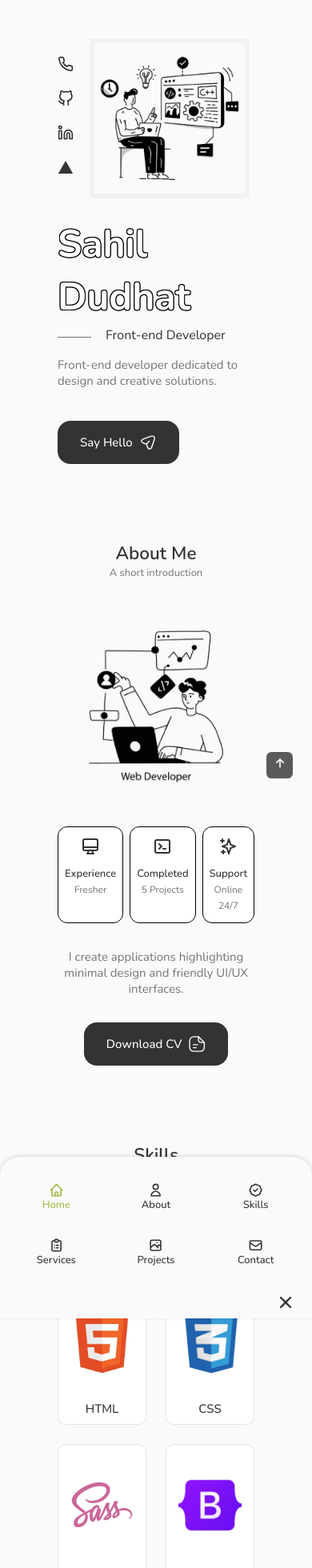
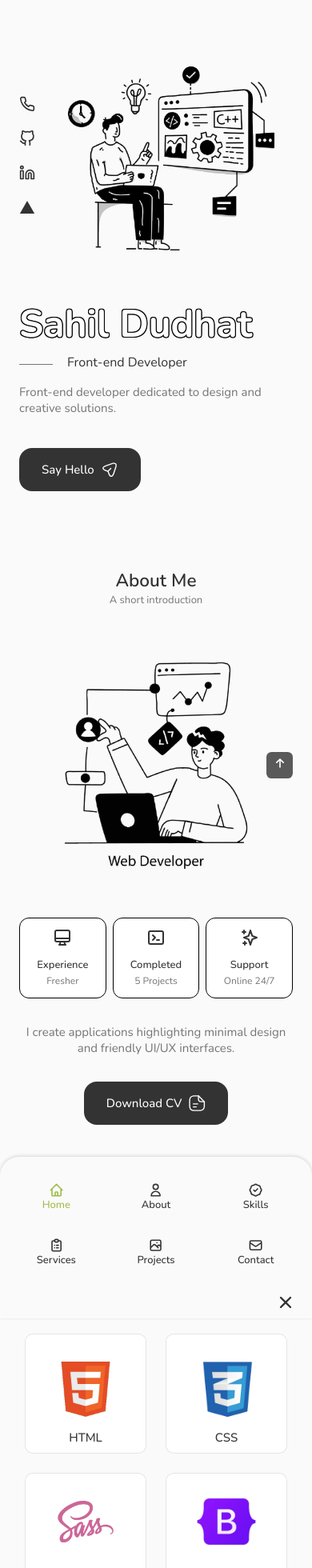
Before and after one commit to Sahildudhat007/Portfolio, a React (Vite) app: page / in a window 390 px wide. Shown: the part 40-2000 px from the top of the page at 80% size. Built offline with nearby package versions, Linux system fonts and the light colour scheme.

Commit message:
16-04-2025

```diff
--- a/src/App.css
+++ b/src/App.css
@@ -176,9 +176,9 @@ img {
 }
 
 @media screen and (max-width: 768px) {
-  body {
+  /* body {
     margin: 00 var(--header-height) 0;
-  }
+  } */
 
   .section {
     padding: 2rem 0 4rem;
--- a/src/components/About/about.css
+++ b/src/components/About/about.css
@@ -51,7 +51,7 @@
     }
 
     .about__img {
-        width: 220px;
+        width: 300px;
     }
 
     .about__box {
--- a/src/components/Home/home.css
+++ b/src/components/Home/home.css
@@ -193,9 +193,8 @@
     }
 
     .home__img {
-        width: 250px;
-        height: 250px;
-        box-shadow: inset 0 0 0 8px rgb(225 225 225 / 30%);
+        width: 450px;
+        height: 450px;
     }
 
     .home__scroll {
@@ -217,9 +216,8 @@
     .home__img {
         order: initial;
         justify-self: initial;
-        box-shadow: inset 0 0 0 6px rgb(225 225 225 / 30%);
-        width: 200px;
-        height: 200px;
+        width: 300px;
+        height: 300px;
     }
 
     .home__data {
@@ -233,8 +231,8 @@
 
 @media screen and (max-width: 350px) {
     .home__img {
-        width: 180px;
-        height: 180px;
+        width: 200px;
+        height: 200px;
     }
 
     .home__hand {
--- a/src/components/Projects/projects.css
+++ b/src/components/Projects/projects.css
@@ -22,7 +22,7 @@
 }
 
 .project__container {
-    grid-template-columns: repeat(3, max-content);
+    grid-template-columns: repeat(2, max-content);
     gap: 2rem;
     justify-content: center;
 }
@@ -77,6 +77,7 @@
 @media screen and (max-width: 992px) {
     .project__container {
         gap: 1.25rem;
+        padding: 0 20px;
     }
 
     .project__card {
@@ -95,6 +96,8 @@
 @media screen and (max-width: 768px) {
     .project__container {
         grid-template-columns: max-content;
+        padding: 0 10px;
+        grid-template-columns: repeat(2, max-content);
     }
 }
 
--- a/src/components/Skills/TechnicalSkills.jsx
+++ b/src/components/Skills/TechnicalSkills.jsx
@@ -20,43 +20,57 @@ function TechnicalSkills() {
                 <div className="skills__box">
                     <div className="skills__group">
                         <div className="skills__data" data-aos="zoom-in-up" data-aos-duration="2000">
+                            <div className='skill_img'>
                                 <img src={html} alt="" />
+                            </div>
                             <div>
                                 <h3 className="skills__name">HTML</h3>
                             </div>
                         </div>
                         <div className="skills__data" data-aos="zoom-in-up" data-aos-duration="2000">
+                            <div className='skill_img'>
                                 <img src={css} alt="" />
+                            </div>
                             <div>
                                 <h3 className="skills__name">CSS</h3>
                             </div>
                         </div>
                         <div className="skills__data" data-aos="zoom-in-up" data-aos-duration="2000">
+                            <div className='skill_img'>
                                 <img src={sass} alt="" />
+                            </div>
                             <div>
                                 <h3 className="skills__name">SASS</h3>
                             </div>
                         </div>
                         <div className="skills__data" data-aos="zoom-in-up" data-aos-duration="2000">
+                            <div className='skill_img'>
                                 <img src={bootstrap} alt="" />
+                            </div>
                             <div>
                                 <h3 className="skills__name">BOOTSTRAP</h3>
                             </div>
                         </div>
                         <div className="skills__data" data-aos="zoom-in-up" data-aos-duration="2000">
+                            <div className='skill_img'>
                                 <img src={tailwindcss} alt="" />
+                            </div>
                             <div>
                                 <h3 className="skills__name">TALWIND CSS</h3>
                             </div>
                         </div>
                         <div className="skills__data" data-aos="zoom-in-up" data-aos-duration="2000">
+                            <div className='skill_img'>
                                 <img src={javascript} alt="" />
+                            </div>
                             <div>
                                 <h3 className="skills__name">JAVASCRIPT</h3>
                             </div>
                         </div>
                         <div className="skills__data" data-aos="zoom-in-up" data-aos-duration="2000">
+                            <div className='skill_img'>
                                 <img src={reactjs} alt="" />
+                            </div>
                             <div>
                                 <h3 className="skills__name">React-Js</h3>
                             </div>
--- a/src/components/Skills/skills.css
+++ b/src/components/Skills/skills.css
@@ -26,7 +26,7 @@
 
 .skills__group {
     display: grid;
-    grid-template-columns: repeat(7, 1fr);
+    grid-template-columns: repeat(5, 1fr);
     gap: 1.5rem;
     align-items: center;
     justify-items: center;
@@ -43,11 +43,18 @@
     border: 1px solid rgba(0, 0, 0, 0.1);
 }
 
+.skills__data .skill_img {
+    width: 150px;
+    height: 120px;
+    display: flex;
+    justify-content: center;
+    align-items: center;
+}
+
 .skills__data img {
-    width: 200px;
-    height: 150px;
+    width: 100px;
+    height: 100px;
     object-fit: contain;
-    margin-bottom: 0.5rem;
 }
 
 .skills svg {
@@ -79,7 +86,7 @@
     }
 
     .skills__group {
-        grid-template-columns: repeat(3, 1fr);
+        grid-template-columns: repeat(4, 1fr);
     }
 }
 
```
Also changed, not shown: src/assets/javascript.png, src/assets/reactjs.png. Lines whose indentation alone changed are shown as unchanged.
